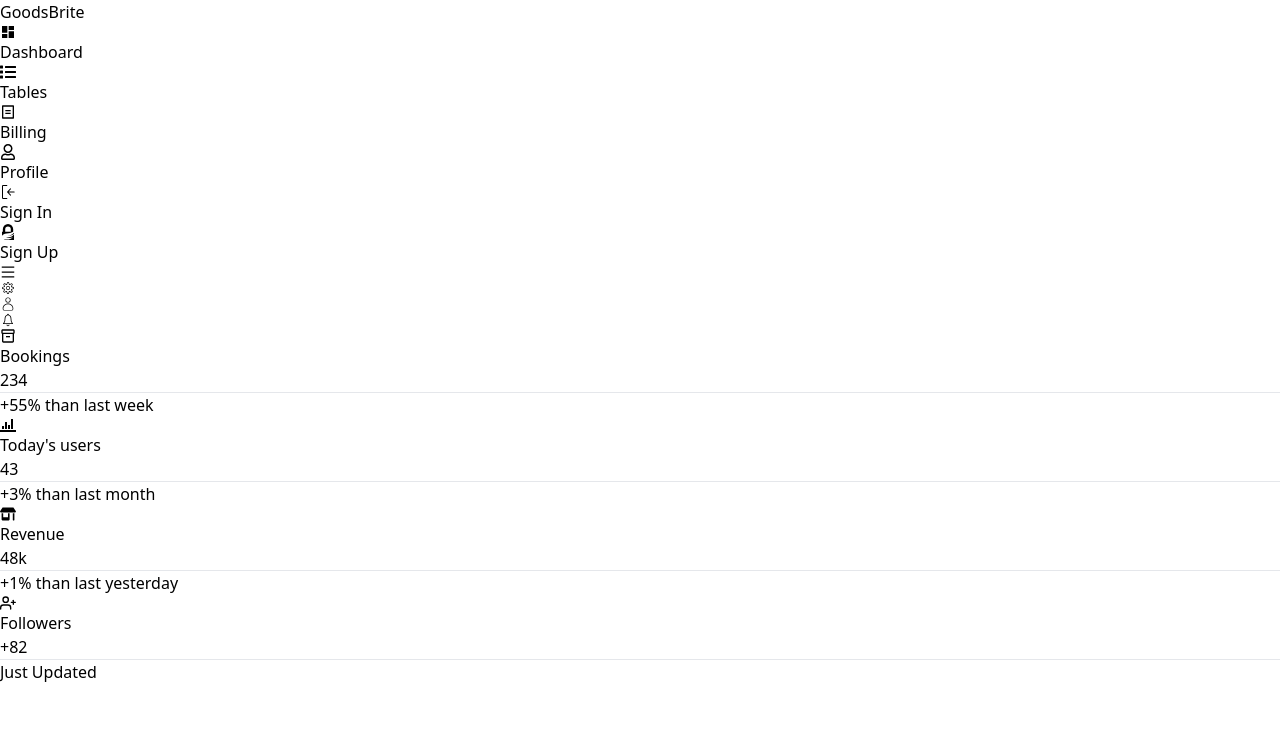
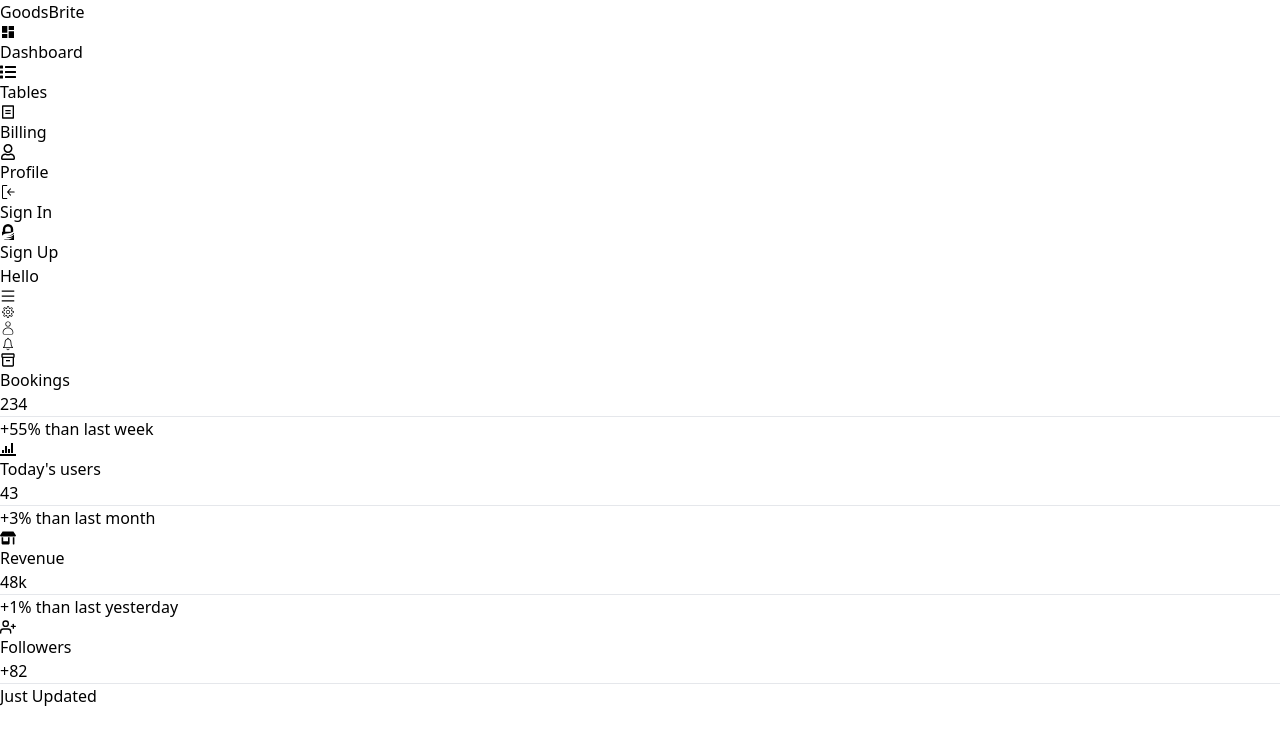
Before and after one commit to daniel-idowu-01/inventory-flow-test, a React (Vite) app in the folder client/: page / in a window 1280 px wide. Shown: the top 744 px of the page. Built offline with nearby package versions, Linux system fonts and the light colour scheme.

Commit message:
created context

```diff
--- a/client/src/App.jsx
+++ b/client/src/App.jsx
@@ -1,13 +1,16 @@
 /* #49598a */
 import Sidebar from "./components/Sidebar"
 import DashboardComp from "./components/DashboardComp"
+import { DataProvider } from "./context/DataContext"
 
 function App() {
 
   return (
     <div>
-      <Sidebar />
-      <DashboardComp />
+      <DataProvider>
+        <Sidebar />
+        <DashboardComp />
+      </DataProvider>
     </div>
   )
 }
--- a/client/src/components/DashboardComp.jsx
+++ b/client/src/components/DashboardComp.jsx
@@ -1,12 +1,15 @@
-import React from 'react'
+import React, { useContext } from 'react'
 import StatsComp from './StatsComp'
 import TopNav from './TopNav';
+import DataContext from '../context/DataContext';
 import { MdOutlineInventory2 } from "react-icons/md";
 import { ImStatsBars } from "react-icons/im";
 import { FaStoreAlt } from "react-icons/fa";
 import { FiUserPlus } from "react-icons/fi";
 
 const DashboardComp = () => {
+
+  const { items } = useContext(DataContext)
 
   const dashboardStats = [
     {
@@ -46,6 +49,7 @@ const DashboardComp = () => {
   return (
     <section className='h-screen'>
       <div className='relative md:absolute md:left-[25%] top-5 md:top-10 h-full md:w-[75%]'>
+        {items}
         <TopNav />
         <article className='flex flex-col md:flex-row gap-4 justify-between p-10'>
           {
--- /dev/null
+++ b/client/src/context/DataContext.jsx
@@ -0,0 +1,16 @@
+import { createContext, useState } from "react";
+
+ const DataContext = createContext({})
+
+export function DataProvider({ children }) {
+
+    const [items, setItems] = useState('Hello')
+
+    return (
+        <DataContext.Provider value={{ items }}>
+            {children}
+        </DataContext.Provider>
+    )
+}
+
+export default DataContext
```
